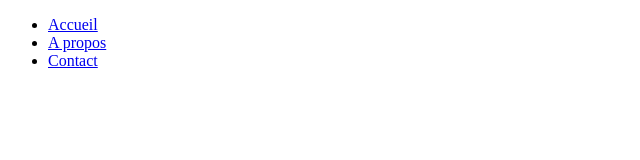
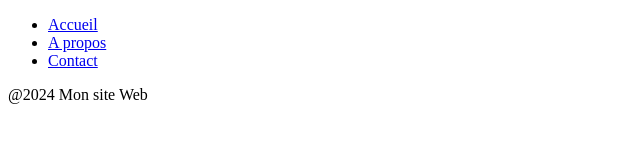
Before and after one commit to oumaymaTray12/site-web, a plain HTML site: page index.html in a window 1280 px wide. Shown: the whole page, without its empty margins (0-640 px from the left). Drawn offline with Linux system fonts and the light colour scheme.

Commit message:
Ajout de pied de page

```diff
--- a/index.html
+++ b/index.html
@@ -14,5 +14,8 @@
             <li><a href="#contact">Contact </a></li>
         </ul>
     </nav>
+    <footer>
+        <p>@2024 Mon site Web </p>
+    </footer>
 </body>
 </html>
```
